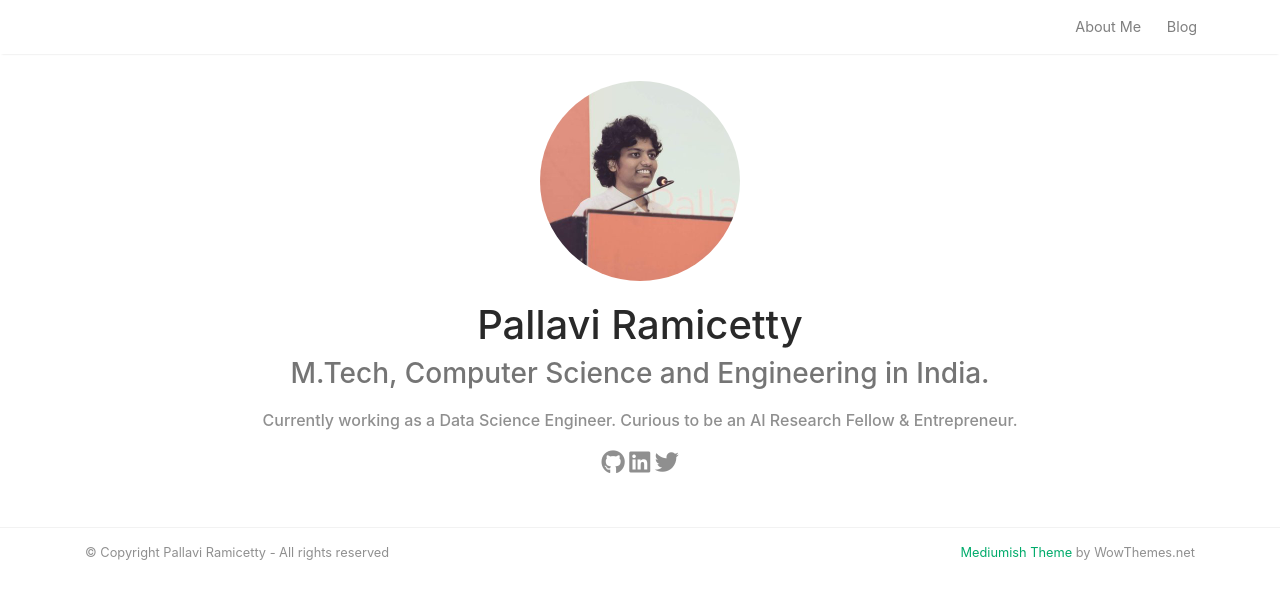
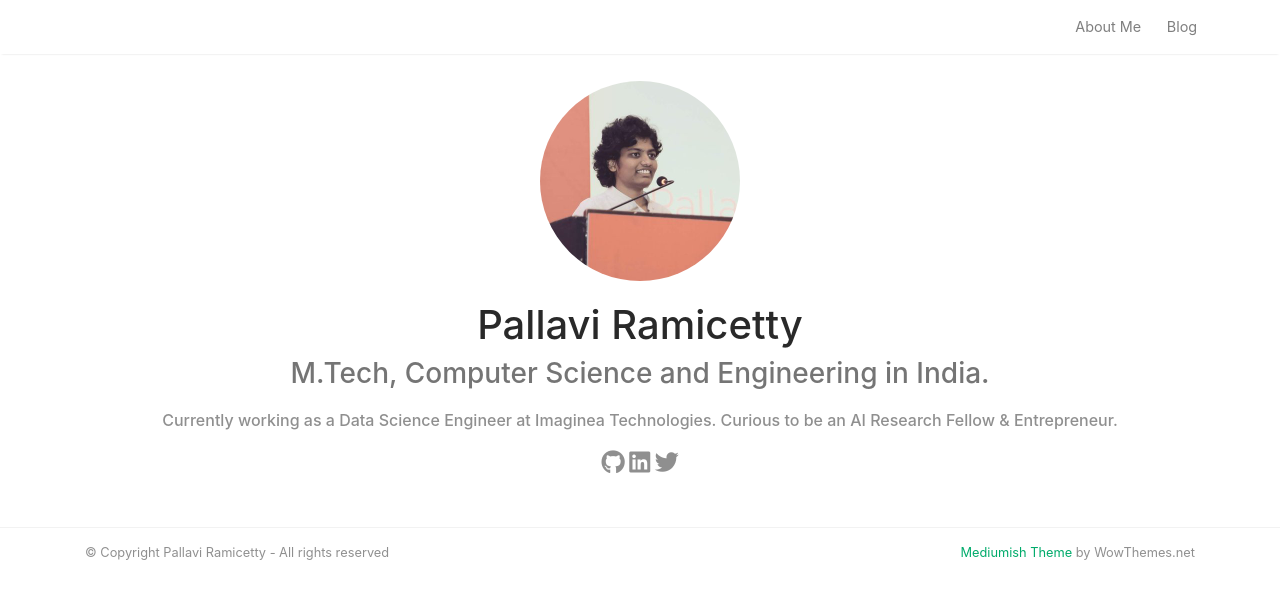
Before and after one commit to ramicetty/ramicetty.github.io, a plain HTML site: page index.html in a window 1280 px wide. Drawn offline with nearby package versions, Linux system fonts and the light colour scheme.

Commit message:
changed the title at home page

```diff
--- a/index.html
+++ b/index.html
@@ -70,7 +70,7 @@
             <h3 class="index-sub">M.Tech, Computer Science and Engineering in India.</h3>
 
 
-            <h6 class="index-text">Currently working as a Data Science Engineer. Curious to be an AI Research Fellow &amp; Entrepreneur.</h6>
+            <h6 class="index-text">Currently working as a Data Science Engineer at Imaginea Technologies. Curious to be an AI Research Fellow &amp; Entrepreneur.</h6>
 
         </section>
     </div><section class="text-center">
```
